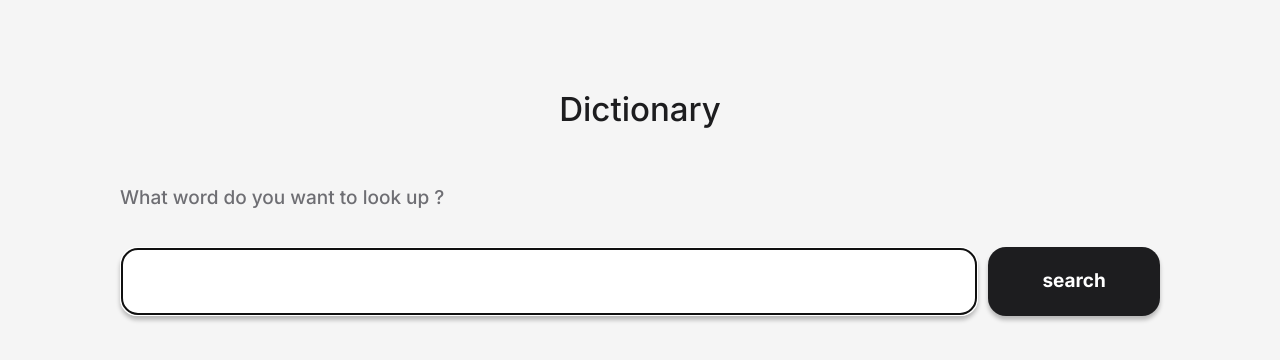
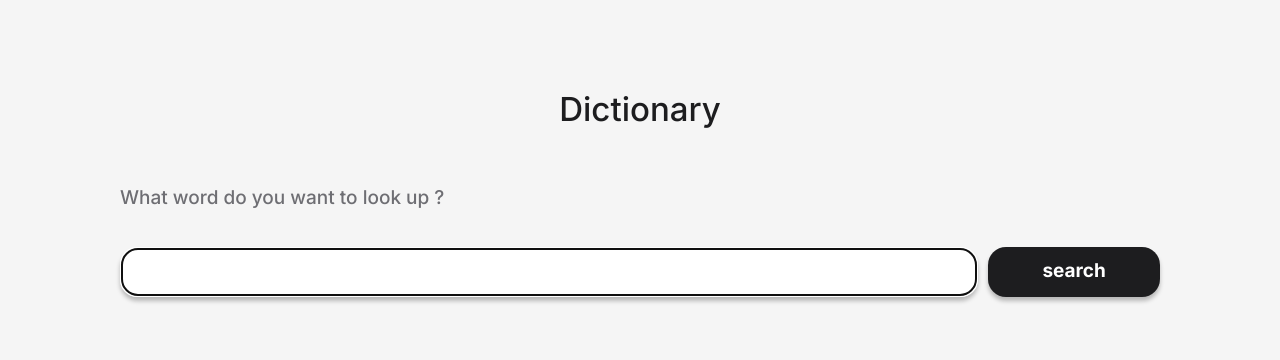
Before and after one commit to EvaSuper0115/dictionary-project, a React (Create React App) app: page / in a window 1280 px wide. Shown: the top 360 px of the page. Built offline with nearby package versions, Linux system fonts and the light colour scheme.

Commit message:
updated search bar padding

```diff
--- a/src/App.css
+++ b/src/App.css
@@ -42,11 +42,11 @@ body {
 .search-bar,
 .searchButton {
   width: 100%;
-  min-height: 69px;
+  min-height: 50px;
   border-radius: var(--border-radius);
   border-width: 0;
   box-shadow: var(--box-shadow);
-  padding: 15px;
+  padding: 5px 15px;
   color: #7646d5;
   font-weight: var(--accent-font-weight);
   font-size: var(--primary-font-size);
```
